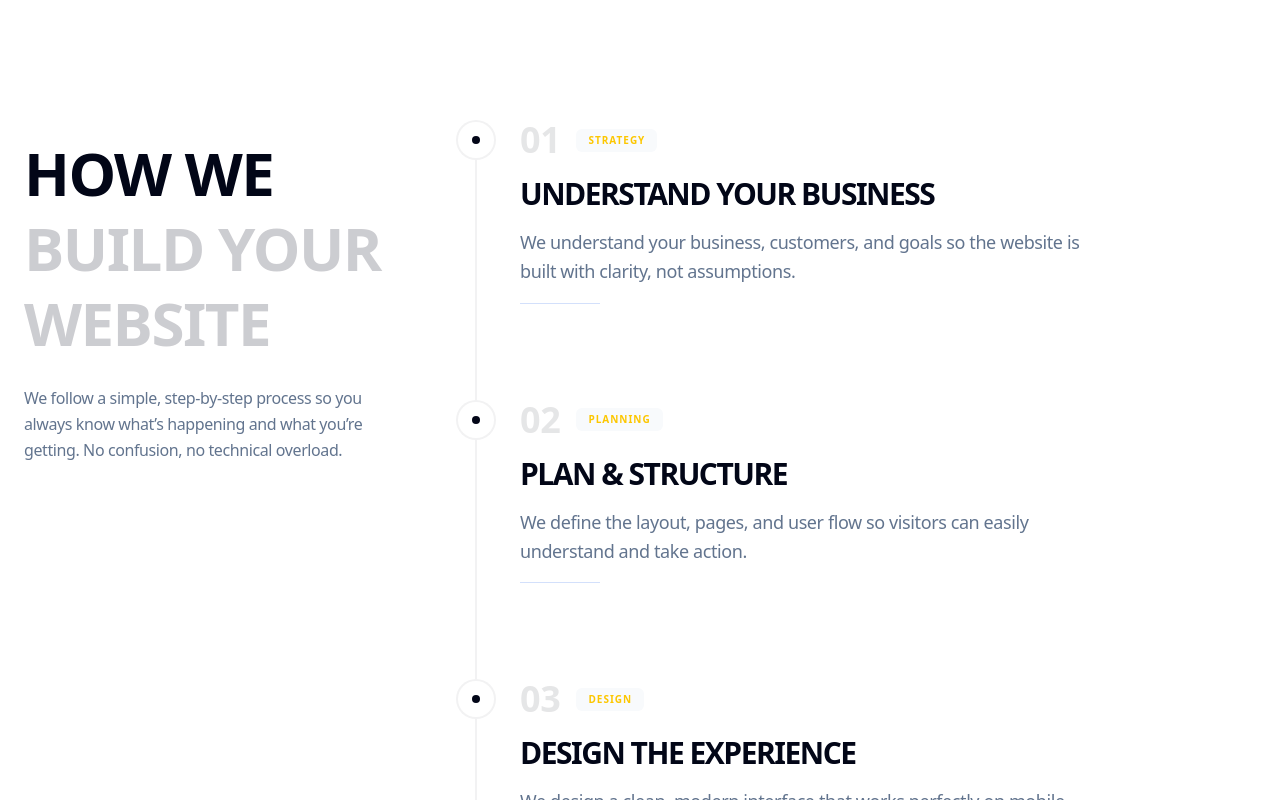
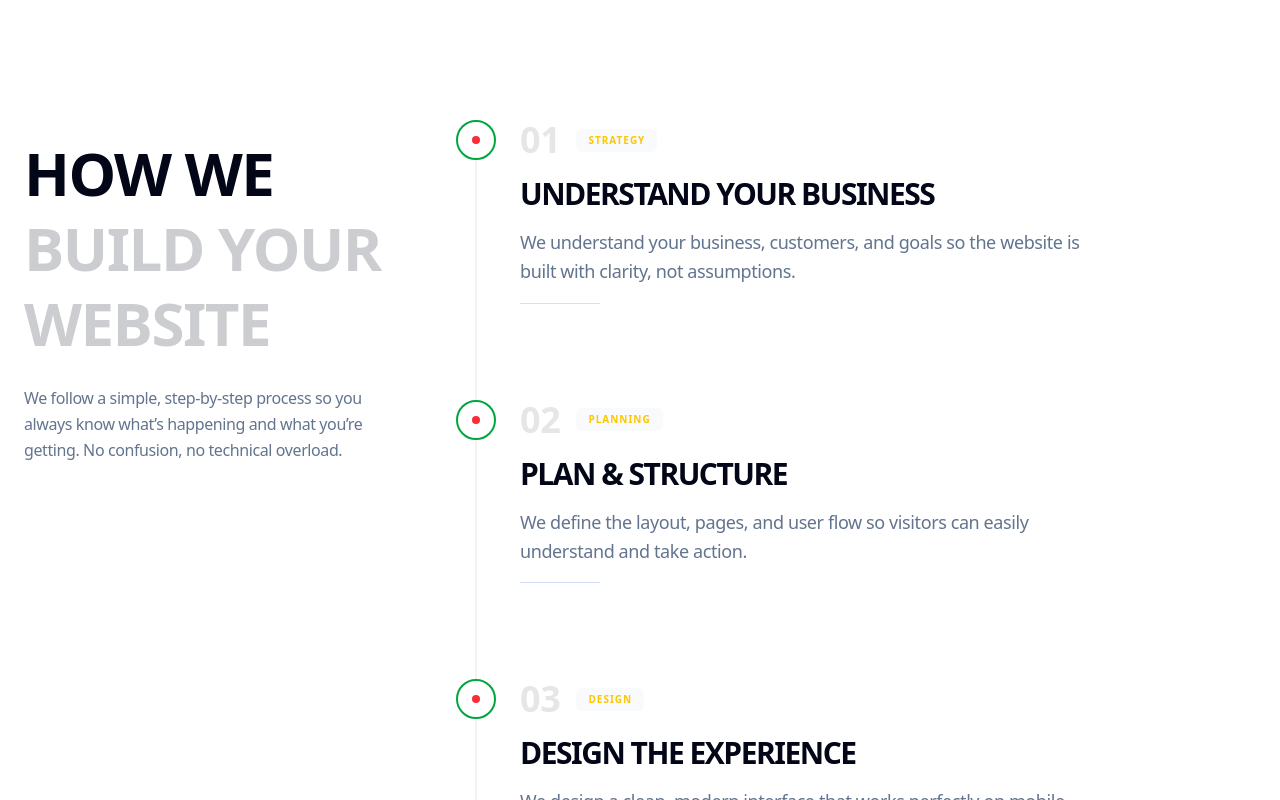
Before and after one commit to md-faizanahmad/mfa_web_agency-, a Next.js app: page / in a window 1280 px wide. Shown: the part 3620-4420 px from the top of the page. Built offline with nearby package versions, Linux system fonts and the light colour scheme.

Commit message:
update the color match with theme

```diff
--- a/src/components/Home/Process/ProcessClient.tsx
+++ b/src/components/Home/Process/ProcessClient.tsx
@@ -41,8 +41,8 @@ export default function ProcessClient({ steps }: { steps: Step[] }) {
           className="relative pl-0 md:pl-16 group"
         >
           {/* Milestone Marker */}
-          <div className="hidden md:flex absolute left-0 top-0 w-10 h-10 rounded-full border-2 border-brand-midnight/5 bg-white items-center justify-center z-10 group-hover:border-brand-cobalt transition-colors duration-500">
-            <div className="w-2 h-2 rounded-full bg-brand-midnight group-hover:bg-brand-cobalt transition-colors" />
+          <div className="hidden md:flex absolute cursor-pointer left-0 top-0 w-10 h-10 rounded-full border-2  bg-white items-center justify-center z-10 border-green-600 transition-colors duration-500">
+            <div className="w-2 h-2 rounded-full  bg-red-500 transition-colors" />
           </div>
 
           <div className="space-y-4">
```
